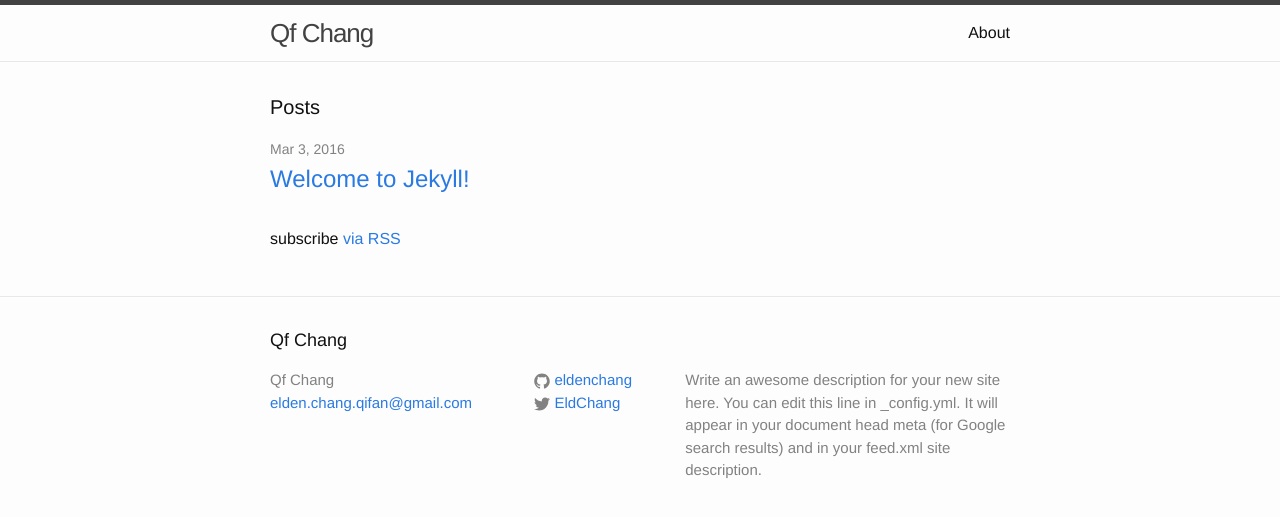
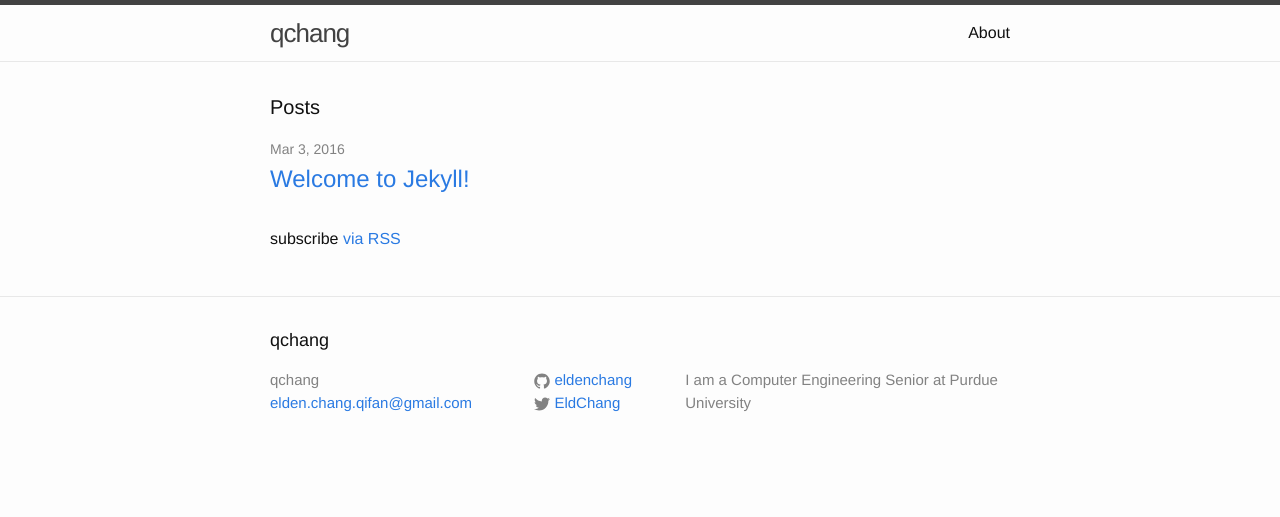
Before and after one commit to eldenchang/eldenchang.github.io, a Jekyll site: the page built from index.html, in a window 1280 px wide. Shown: the top 517 px of the page. Built offline with Jekyll 4.4.1, drawn with Linux system fonts in a browser that asks for light colours.

Commit message:
try to change description

```diff
--- a/_config.yml
+++ b/_config.yml
@@ -6,12 +6,10 @@
 # 'jekyll serve'. If you change this file, please restart the server process.
 
 # Site settings
-title: Qf Chang
+title: qchang
 email: elden.chang.qifan@gmail.com
 description: > # this means to ignore newlines until "baseurl:"
-  Write an awesome description for your new site here. You can edit this
-  line in _config.yml. It will appear in your document head meta (for
-  Google search results) and in your feed.xml site description.
+  I am a Computer Engineering Senior at Purdue University
 baseurl: "" # the subpath of your site, e.g. /blog
 url: "http://qfchang.com" # the base hostname & protocol for your site
 twitter_username: EldChang
```
